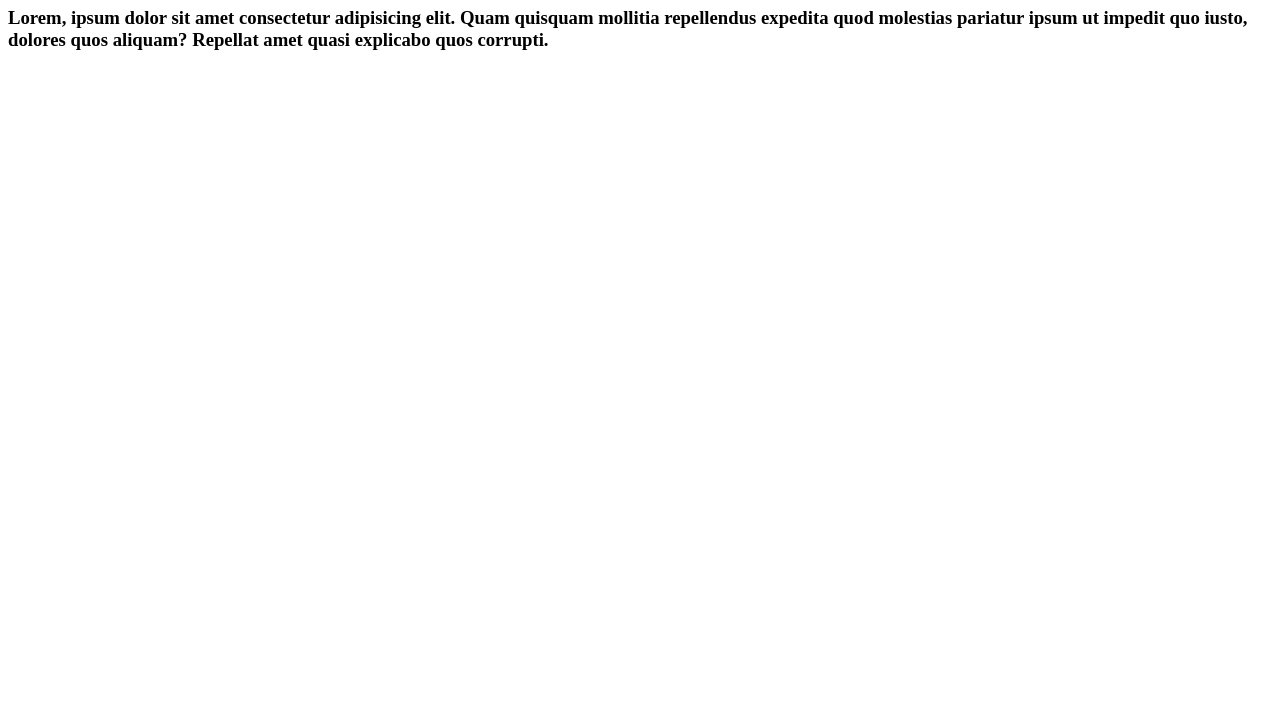
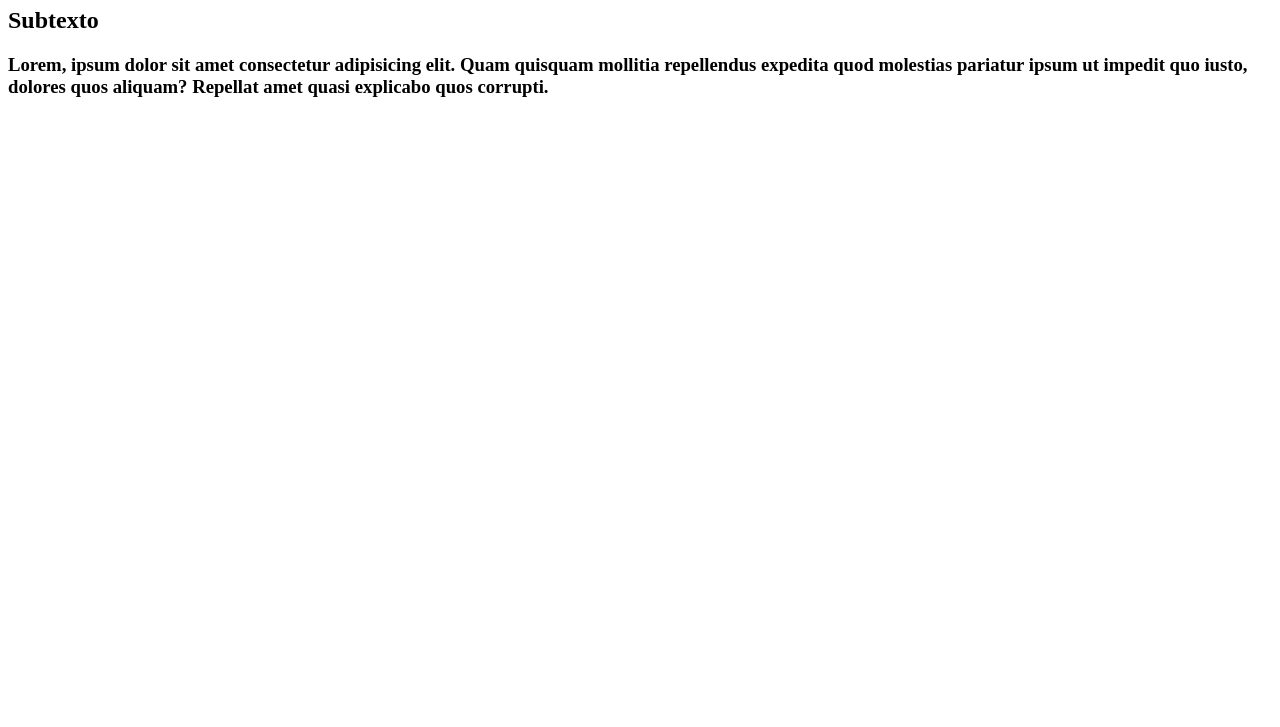
Before and after one commit to Bruno-Santos82/curso-git, a plain HTML site: page index.html in a window 1280 px wide. Shown: the part 73-800 px from the top of the page. Drawn offline with Linux system fonts and the light colour scheme.

Commit message:
13º commit - [DEV 1] corrigindo...

```diff
--- a/index.html
+++ b/index.html
@@ -3,12 +3,13 @@
 <head>
     <meta charset="UTF-8">
     <meta name="viewport" content="width=device-width, initial-scale=1.0">
-    <title>Document</title>
+    <title>corrigido</title>
 </head>
 <body>
     <h1>
         Hello, word!
     </h1>
+    <h2>Subtexto</h2>
     <h3>
         Lorem, ipsum dolor sit amet consectetur adipisicing elit. Quam quisquam mollitia repellendus expedita quod molestias pariatur ipsum ut impedit quo iusto, dolores quos aliquam? Repellat amet quasi explicabo quos corrupti.
     </h3>
```
